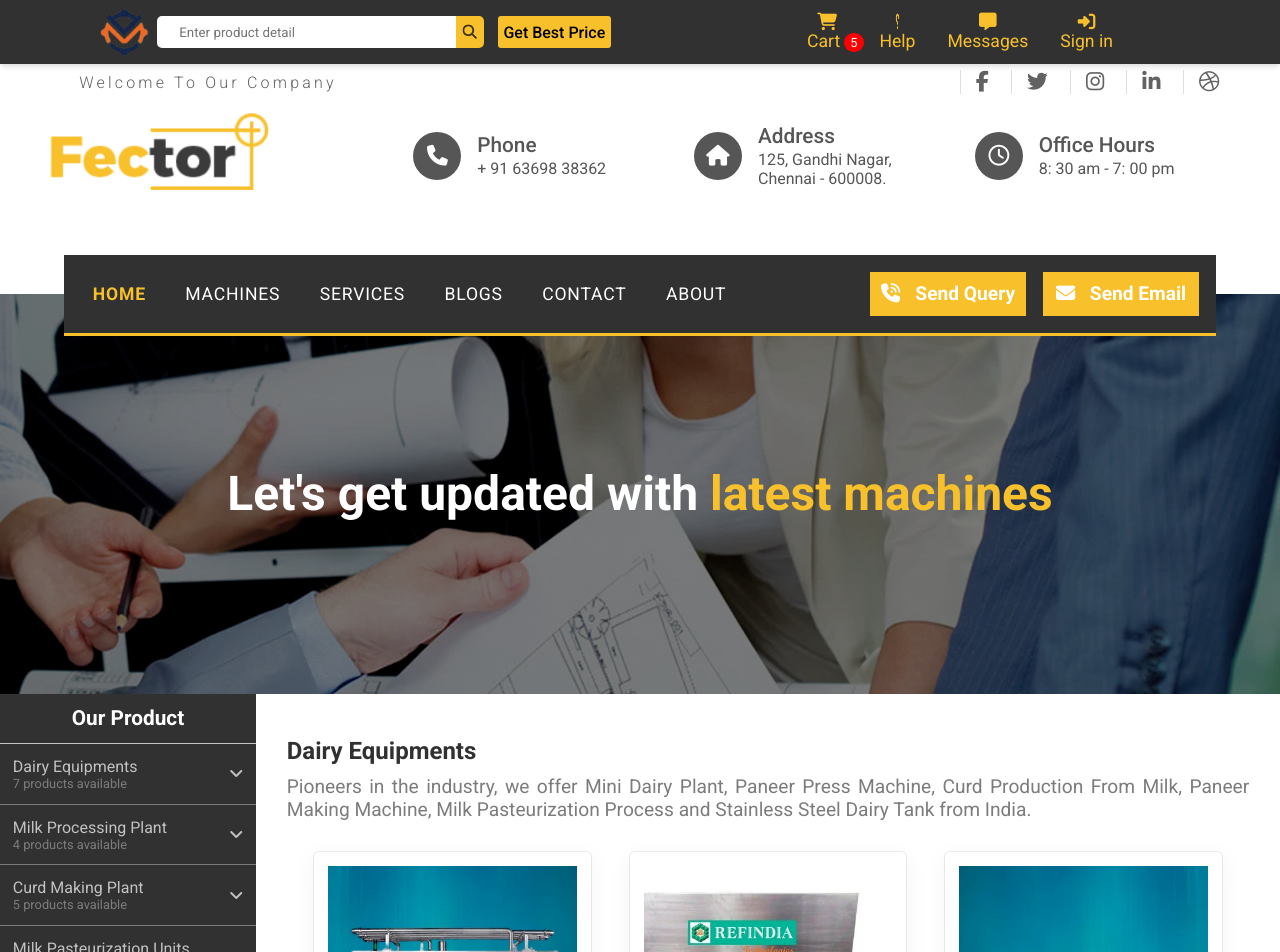
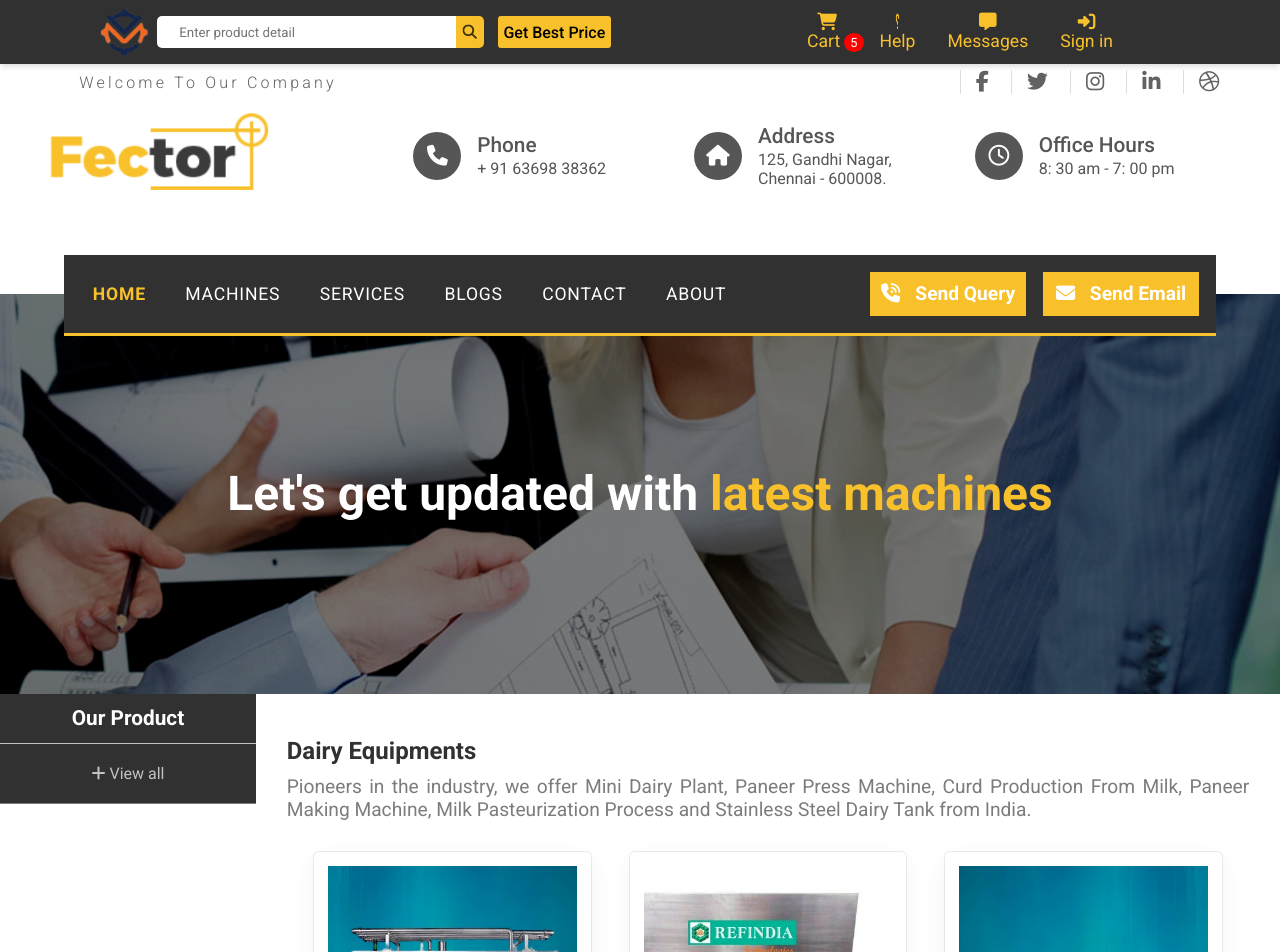
Before and after one commit to kavinprakash091/machinery, a React (Create React App) app in the folder front_end/: page /machine/1 in a window 1280 px wide. Shown: the top 952 px of the page. Built offline with nearby package versions, Linux system fonts and the light colour scheme.

Commit message:
backend-sidebar

```diff
--- a/front_end/src/components/Sidebar.js
+++ b/front_end/src/components/Sidebar.js
@@ -1,16 +1,19 @@
-import React, { useState } from 'react';
+import React, { useContext, useState } from 'react';
 import { Link } from 'react-router-dom';
 import '../styles/MachineScreen.css';
-import data from '../data';
+import { Store } from '../Store';
 
 export default function Sidebar() {
+  const { state, dispatch: ctxDispatch } = useContext(Store);
+  const { machine_list } = state;
   const [activeNav, setActiveNav] = useState(0);
   return (
     <section>
       <nav className="sidebar">
-        <div className="sidebar-header"> Our Product </div>{' '}
+        <div className="sidebar-header"> Our Product </div>
         <ul className="product-lists">
-          {data.products.map((product, index) => (
+          {machine_list &&
+            machine_list.map((product, index) => (
               <li key={index}>
                 <div
                   className="product-list-items"
@@ -22,19 +25,19 @@ export default function Sidebar() {
                 >
                   <div>
                     <Link
-                    to={`/machine/${product.toLowerCase().replace(/ /g, '-')}`}
+                      to={`/machine/${product.name
+                        .toLowerCase()
+                        .replace(/ /g, '-')}`}
                     >
-                    {' '}
-                    {product}{' '}
-                  </Link>{' '}
+                      {product.name}
+                    </Link>
                     <p>
-                    {' '}
-                    {data.sub_products[index].length}{' '}
-                    {data.sub_products[index].length === 1
-                      ? 'product available'
-                      : 'products available'}{' '}
-                  </p>{' '}
-                </div>{' '}
+                      {product.product_details.length}
+                      {product.product_details.length === 1
+                        ? ' product available'
+                        : ' products available'}
+                    </p>
+                  </div>
                   <div>
                     <i
                       className={
@@ -42,9 +45,9 @@ export default function Sidebar() {
                           ? 'fa-solid fa-angle-up'
                           : 'fa-solid fa-angle-down'
                       }
-                  ></i>{' '}
-                </div>{' '}
-              </div>{' '}
+                    ></i>
+                  </div>
+                </div>
                 <ul
                   className={
                     activeNav === index + 1
@@ -52,17 +55,16 @@ export default function Sidebar() {
                       : 'sub-product-lists'
                   }
                 >
-                {data.sub_products[index].map((sub_product) => (
-                  <li key={sub_product}>
-                    <i className="fa-solid fa-angle-right"> </i>{' '}
+                  {product.product_details.map((sub_product, index) => (
+                    <li key={index}>
+                      <i className="fa-solid fa-angle-right"> </i>
                       <Link
-                      to={`/machines/${sub_product
+                        to={`/machines/${sub_product.name
                           .toLowerCase()
                           .replace(/ /g, '-')}`}
                       >
-                      {' '}
-                      {sub_product}{' '}
-                    </Link>{' '}
+                        {sub_product.name}
+                      </Link>
                     </li>
                   ))}
                 </ul>
@@ -70,11 +72,11 @@ export default function Sidebar() {
             ))}
           <li>
             <Link to="/machines" className="machine-view-all-button">
-              <i className="fa-solid fa-plus"> </i> View all{' '}
-            </Link>{' '}
-          </li>{' '}
-        </ul>{' '}
-      </nav>{' '}
+              <i className="fa-solid fa-plus"> </i> View all
+            </Link>
+          </li>
+        </ul>
+      </nav>
     </section>
   );
 }
--- a/front_end/src/screens/MachinesScreen.js
+++ b/front_end/src/screens/MachinesScreen.js
@@ -47,10 +47,6 @@ export default function MachinesScreen() {
     fetchMachines();
   }, []);
 
-  machine_list &&
-    machine_list.map((product, index) =>
-      console.log(product.name + ' ' + product.description)
-    );
   return (
     <section className="machine-page">
       {loading && <Loading />}
```
Lines whose indentation alone changed are shown as unchanged.
